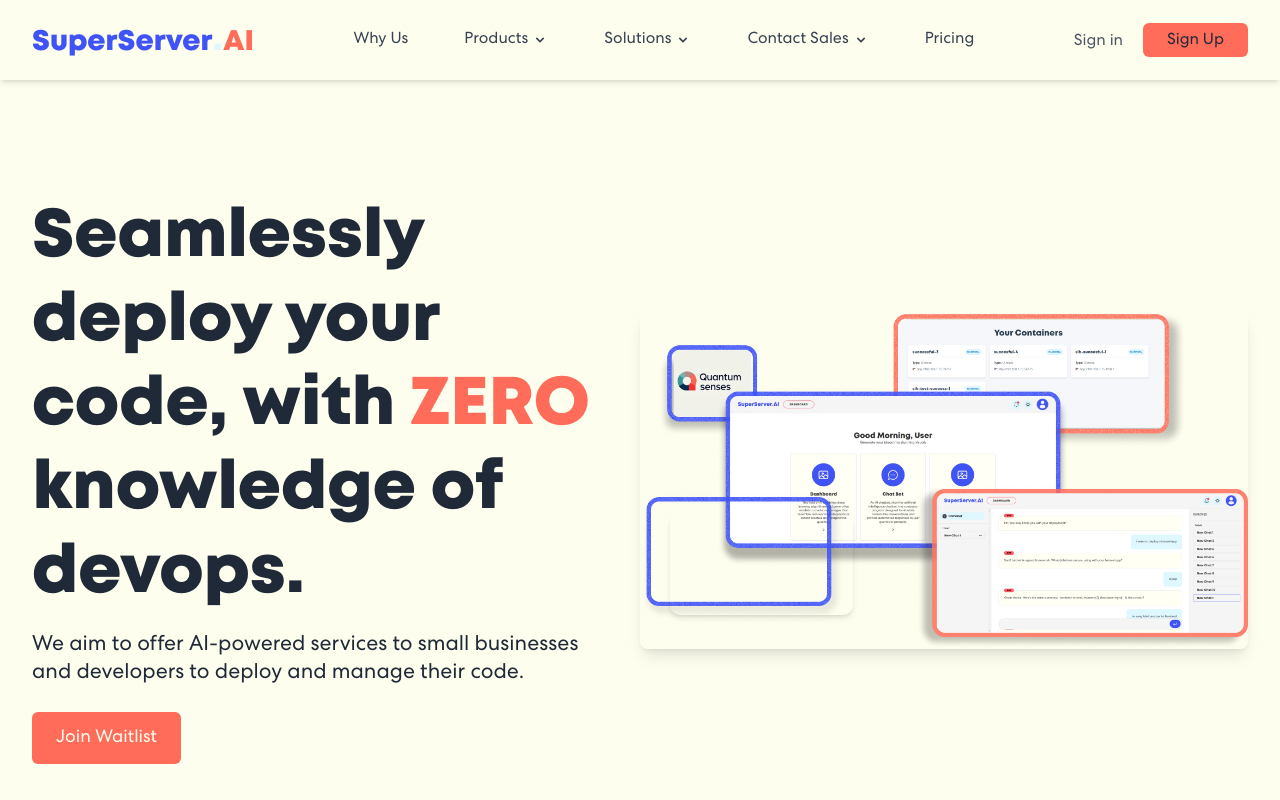
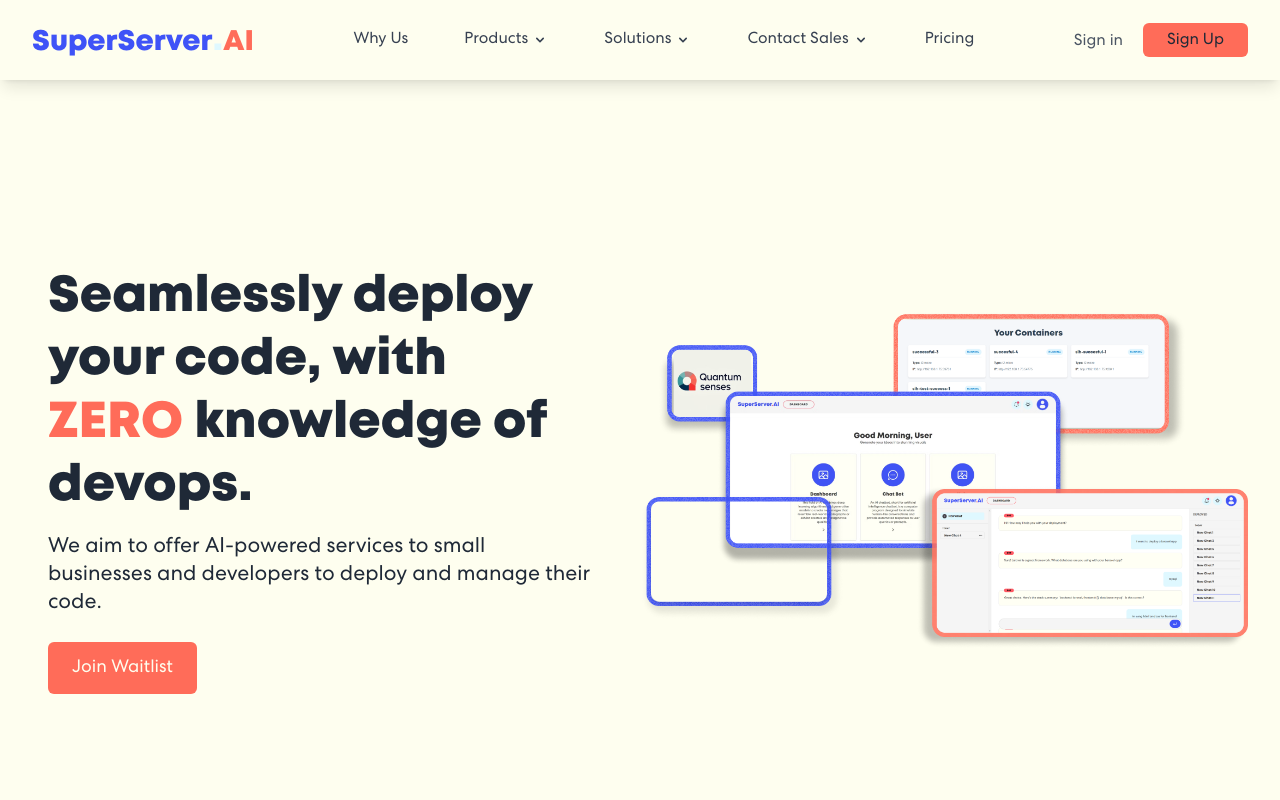
Before and after one commit to Avinier/SuperServerAI-LandingPage, a React (Vite) app: page / in a window 1280 px wide. Shown: the top 800 px of the page. Built offline with nearby package versions, Linux system fonts and the light colour scheme; grey boxes are pictures that could not be loaded.

Commit message:
Update Hero.jsx

```diff
--- a/src/components/Hero.jsx
+++ b/src/components/Hero.jsx
@@ -28,8 +28,8 @@
     >
       {/* Text Content */}
       <div className="w-full lg:w-1/2 mb-8 lg:mb-0 lg:pr-8">
-        <div className="text-center lg:text-left max-w-xl mx-auto lg:mx-0">
-          <h1 className="text-2xl sm:text-3xl lg:text-4xl xl:text-5xl leading-tight font-bold mb-4 font-heading text-text">
+        <div className="text-center lg:text-left max-w-xl mx-auto lg:mx-4">
+          <h1 className="text-2xl sm:text-3xl lg:text-4xl xl:text-4xl leading-tight font-bold mb-4 font-heading text-text">
             Seamlessly deploy your code, with{" "}
             <span className="text-secondary">ZERO</span> knowledge of devops.
           </h1>
@@ -56,17 +56,17 @@
         </div>
       </div>
 
-      {/* Image and Video Container - Hidden on mobile */}
-      <div className="hidden lg:block relative w-1/2">
+      {/* Image and Video Container */}
+      <div className="w-full lg:w-1/2 relative">
         <img
           src="/images/hero-image1.png"
           alt="Hero image"
-          className="w-full h-auto rounded-lg shadow-lg"
+          className="w-full h-auto rounded-lg"
         />
 
         {/* Video Thumbnail */}
         <div
-          className="absolute bottom-[10%] left-[5%] cursor-pointer w-[30%] max-w-[300px]"
+          className="absolute bottom-[14%] left-[1.8%] cursor-pointer w-[40%] lg:w-[29.1%] max-w-none lg:max-w-[300px]"
           onClick={handleVideoClick}
         >
           <div className="relative w-full pb-[56.25%]">
```
